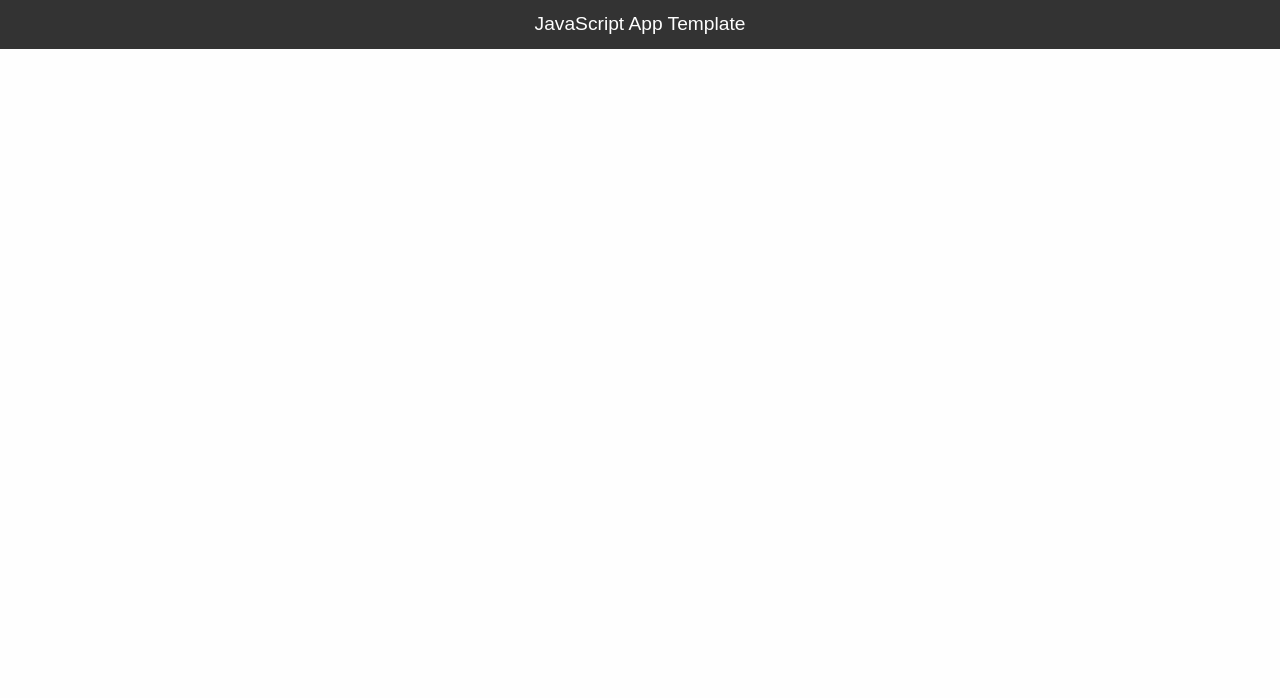
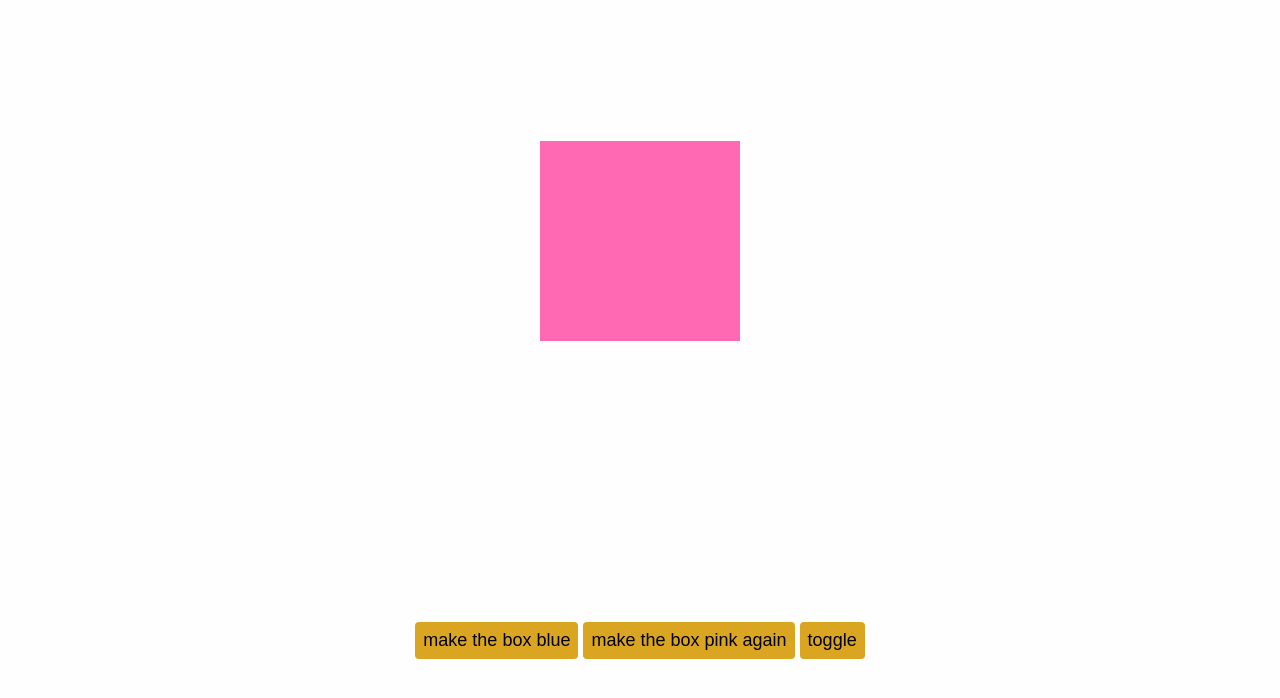
Before and after one commit to anniviz/javascript-playground-21, a website built with Vite: page src/index.html in a window 1280 px wide. Built offline with nearby package versions, Linux system fonts and the light colour scheme.

Commit message:
Finish first exercise

```diff
--- a/src/index.html
+++ b/src/index.html
@@ -8,5 +8,12 @@
     <link rel="stylesheet" href="./styles/global.css" />
     <script defer type="module" src="./index.js"></script>
   </head>
-  <body></body>
+  <body>
+    <div class="box"></div>
+    <div>
+      <button class="button-add">make the box blue</button>
+      <button class="button-remove">make the box pink again</button>
+      <button class="button-toggle">toggle</button>
+    </div>
+  </body>
 </html>
--- a/src/index.js
+++ b/src/index.js
@@ -1,3 +1,17 @@
-import AppHeader from './components/AppHeader'
+console.clear()
+const box = document.querySelector('.box')
+const buttonAdd = document.querySelector('.button-add')
+const buttonRemove = document.querySelector('.button-remove')
+const buttonToggle = document.querySelector('.button-toggle')
 
-document.body.append(AppHeader('JavaScript App Template'))
+buttonAdd.addEventListener('click', () => {
+  box.classList.add('blue')
+})
+
+buttonRemove.addEventListener('click', () => {
+  box.classList.remove('blue')
+})
+
+buttonToggle.addEventListener('click', () => {
+  box.classList.toggle('blue')
+})
--- a/src/styles/global.css
+++ b/src/styles/global.css
@@ -1,3 +1,26 @@
 @import './_variables.css';
 @import './_base.css';
 @import './_utility.css';
+
+body {
+  display: grid;
+  place-items: center;
+  height: 100vh;
+}
+
+.box {
+  width: 200px;
+  height: 200px;
+  background: hotpink;
+}
+
+.blue {
+  background: skyblue;
+}
+
+button {
+  background: goldenrod;
+  border: none;
+  padding: 8px;
+  border-radius: 4px;
+}
```
